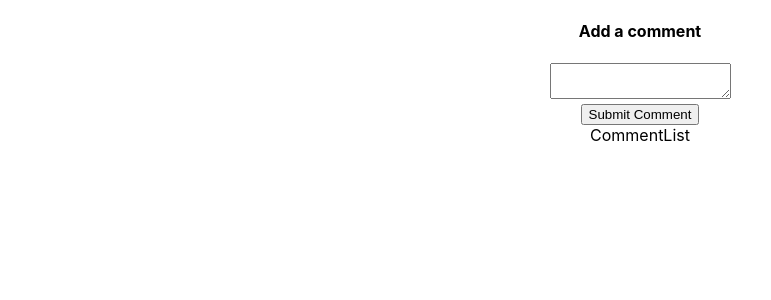
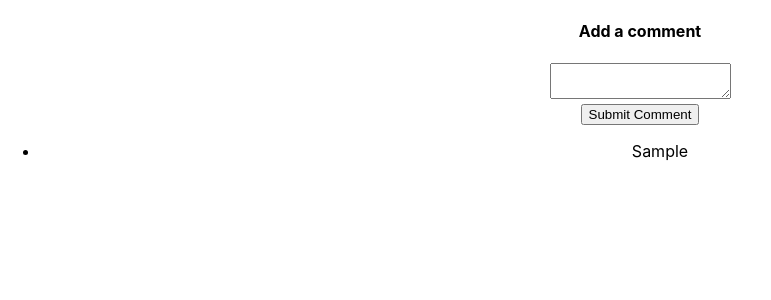
Before and after one commit to kolaveridi/ReactTesting, a React (Create React App) app: page / in a window 1280 px wide. Both pictures are taken after typing "Sample" into the empty fields and a click on the button "Submit Comment". Shown: the top 300 px of the page, without its empty margins (0-771 px from the left). Built offline with nearby package versions, Linux system fonts and the light colour scheme.

Commit message:
CommentList

```diff
--- a/src/Root.js
+++ b/src/Root.js
@@ -4,10 +4,11 @@
 import {Provider} from 'react-redux';
 import reducers from 'reducers';
 
-export default props =>{
+export default ({children,initialState={}}) => {
+    console.log('initialState',initialState)
     return(
-       <Provider store ={createStore(reducers,{})}>
-        {props.children}
+       <Provider store ={createStore(reducers,initialState)}>
+        {children}
        </Provider>
 
     );
--- a/src/components/CommentList.js
+++ b/src/components/CommentList.js
@@ -1,15 +1,27 @@
 import React, { Component } from 'react';
-
+import {connect} from 'react-redux';
 
 class CommentList extends React.Component{
+    renderComments(){
+        return this.props.comments.map((comment)=>{
+            return <li key={comment}>{comment}</li>;
+        });
+    }
     render(){
         return(
         <div>
-            CommentList
-
-            </div>
+             <ul>
+                {this.renderComments()}
+            </ul>
+        </div>
 
         );
     }
 }
-export default CommentList;
+
+function mapStateToProps(state){
+    return{
+        comments:state.comments
+    }
+}
+export default connect(mapStateToProps) (CommentList);
--- a/src/index.js
+++ b/src/index.js
@@ -1,6 +1,6 @@
 import React from 'react';
 import ReactDOM from 'react-dom';
-import Root from 'root';
+import Root from 'Root';
 import './index.css';
 import App from 'components/App';
 
```
Also changed, not shown: 1 other file (tests, documents, lock files or other folders).
